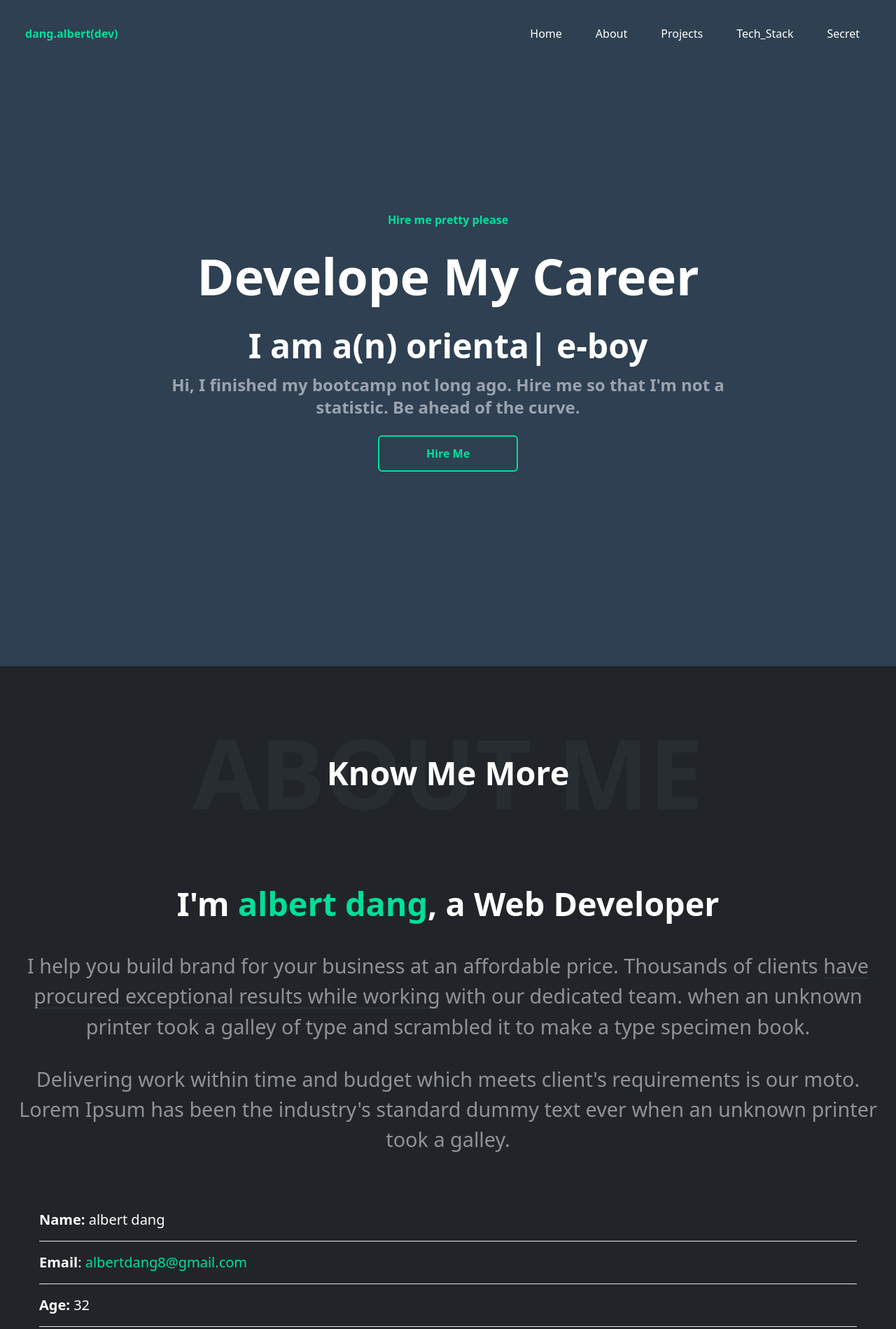
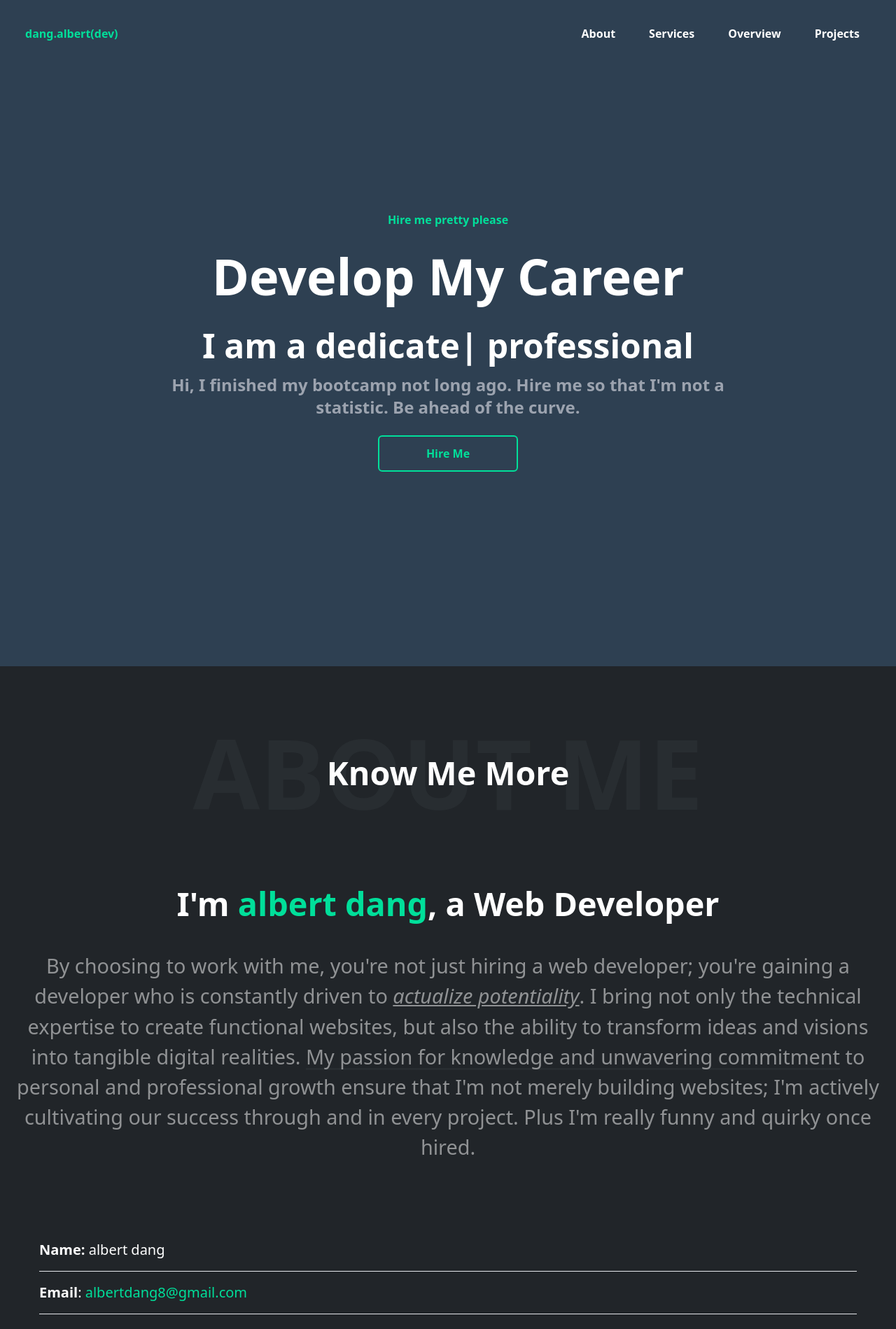
Before and after one commit to albertdang8/portfolio, a React (Vite) app in the folder code/: page / in a window 1280 px wide. Shown: the top 1899 px of the page at 70% size. Built offline with nearby package versions, Linux system fonts and the light colour scheme; some icons are missing.

Commit message:
naughty stuff removed for humorless reasons

```diff
--- a/code/src/components/NavBar/NavBar.jsx
+++ b/code/src/components/NavBar/NavBar.jsx
@@ -3,77 +3,28 @@ import { Link } from "react-router-dom";
 import { AiOutlineClose, AiOutlineMenu } from "react-icons/ai";
 
 const NavBar = () => {
-  const [nav, setNav] = useState(true);
-
-  const handleNav = () => {
-    setNav(!nav);
-  };
 
   return (
     <>
-      <nav className="z-50 flex justify-between items-center h-24 text-white max-w-[1240px] mx-auto px-4">
-        <h1 className="w-full text-md font-bold text-[#00DF9A]">
+      <nav className="flex justify-between items-center h-24 text-white max-w-[1240px] mx-auto px-4 max-md:flex-col">
+        <h1 className="w-full text-md font-bold text-[#00DF9A] max-md:text-center max-md:pt-4">
           dang.albert(dev)
         </h1>
-        <ul className="md:flex gap-4 hidden">
-          <li>
-            <Link className="p-4 nav__link" to="/">
-              Home
-            </Link>
+        <ul className="flex gap-4 font-semibold">
+          <li className="p-4 nav__link">
+            <a href="#summary">About</a>
           </li>
-          <li>
-            <Link className="p-4 nav__link" to="/about">
-              About
-            </Link>
+          <li className="p-4 nav__link">
+            <a href="#">Services</a>
           </li>
-          <li>
-            <Link className="p-4 nav__link" to="/">
-              Projects
-            </Link>
+          <li className="p-4 nav__link">
+            <a href="#">Overview</a>
           </li>
-          <li>
-            <Link className="p-4 nav__link" to="/">
-              Tech_Stack
-            </Link>
-          </li>
-          <li>
-            <Link className="p-4 nav__link" to="/">
-              Secret
-            </Link>
+          <li className="p-4 nav__link">
+            <a href="#">Projects</a>
           </li>
         </ul>
-        <div onClick={handleNav} className="block md:hidden">
-          {!nav ? <AiOutlineClose size={20} /> : <AiOutlineMenu size={20} />}
-        </div>
-        <div
-          className={
-            !nav
-              ? "z-50 fixed left-0 top-0 w-[60%] border-r border-r-gray-900 bg-[#657c69] ease-in-out duration-500"
-              : "fixed left-[-100%]"
-          }
-        >
-          <h1 className="w-full text-md font-bold text-[#00DF9A] m-4">
-            albert.dang(dev)
-          </h1>
 
-          <ul className="uppercase p-4">
-            <li className="p-4 border-b border-gray-300">
-              <Link to="/">Home</Link>
-            </li>
-            <li className="p-4 border-b border-gray-300">
-              <Link to="/about">About</Link>
-            </li>
-            <li className="p-4 border-b border-gray-300">
-              <Link to="/">Projects</Link>
-            </li>
-            <li className="p-4 border-b border-gray-300">
-              <Link to="/">Tech_Stack</Link>
-            </li>
-            <li className="p-4 border-gray-300">
-              <Link to="/">Secret</Link>
-            </li>
-          </ul>
-        </div>
       </nav>
     </>
   );
--- a/code/src/sections/Hero.jsx
+++ b/code/src/sections/Hero.jsx
@@ -7,7 +7,7 @@ const Hero = () => {
 
   useEffect(() => {
     const typed = new Typed(el.current, {
-      strings: ["breedable", "oriental", "submissive", "ching-chong", "simp"],
+      strings: ["adaptable", "dedicated", "motivated", "goal-driven", "thirsty"],
       startDelay: 2000,
       typeSpeed: 100,
       backDelay: 1500,
@@ -27,11 +27,11 @@ const Hero = () => {
       <div className="max-w-[800px] w-full h-screen mx-auto text-center flex flex-col justify-center">
         <p className="text-[#00DF9A] font-bold p-2">Hire me pretty please</p>
         <h1 className="md:text-7xl sm:text-6xl text-4xl font-bold md:py-6 capitalize">
-          Develope my career
+          Develop my career
         </h1>
         <div className="flex justify-center items-center">
           <p className="md:text-5xl sm:text-4xl text-xl font-bold py-4">
-            I am a(n) <span ref={el} /> e-boy
+            I am a <span ref={el} /> professional
           </p>
         </div>
         <p className="md:text-2xl text-xl font-bold text-gray-400">
--- a/code/src/sections/Qualifications.jsx
+++ b/code/src/sections/Qualifications.jsx
@@ -10,10 +10,9 @@ const Qualifications = () => {
           What I Bring
         </h1>
       </div>
-      <div className="flex flex-col justify-center items-center text-white container">
-        <div className="flex max-md:flex-col justify-center items-center gap-6">
-          <div className="max-w-md">
-            <h3 className="font-semibold p-2 text-[1.3125rem] capitalize text-center">
+      <div className="flex flex-col gap-4 justify-center items-center text-white container md:text-[calc(1rem+.75vw)] px-12">
+        <div className="max-w-6xl">
+          <h3 className="font-semibold py-4 capitalize text-center">
             Continuous Learning
           </h3>
           <p className="text-center font-semibold text-[rgba(255,255,255,0.5)]">
@@ -22,8 +21,8 @@ const Qualifications = () => {
             deliver high-quality solutions for your digital projects.
           </p>
         </div>
-          <div className="max-w-md">
-            <h3 className="font-semibold p-2 text-[1.3125rem] capitalize text-center">
+        <div className="max-w-6xl">
+          <h3 className="font-semibold py-4 md:text-[calc(1rem+1vw)] capitalize text-center">
             Passion for Front-End Development
           </h3>
           <p className="text-center font-semibold text-[rgba(255,255,255,0.5)]">
@@ -33,51 +32,30 @@ const Qualifications = () => {
             digital vision to life.
           </p>
         </div>
-        </div>
 
-        <div className="flex max-md:flex-col max-md:pt-12 justify-center items-center gap-6">
-          <div className="max-w-md">
-            <h3 className="font-semibold p-4 text-[1.3125rem] capitalize text-center">
+        <div className="max-w-6xl flex flex-col justify-center items-center pl-5">
+          <h3 className="font-semibold py-4 md:text-[calc(1rem+.75vw)] capitalize text-center">
             Key Skills
           </h3>
           <ul className="font-semibold text-[rgba(255,255,255,0.5)] list-disc flex flex-col gap-4">
             <li>
-                Front-End Development: Proficient in HTML, CSS, and JavaScript
-                to create visually captivating user interfaces.
+              Front-End Development: Proficient in HTML, CSS, and JavaScript to
+              create visually captivating user interfaces.
             </li>
             <li>
-                Frameworks and Libraries: Skilled in using various front-end
-                frameworks and libraries to enhance web applications, including
-                React, Angular, and others.
+              Frameworks and Libraries: Skilled in using various frameworks and
+              libraries to enhance web applications, including React, Next, and
+              others.
             </li>
             <li>
               UI/UX Design: Committed to following design principles to create
               intuitive and visually engaging web layouts.
             </li>
             <li>
-                Problem Solving: Thrive on solving complex challenges and
-                finding creative solutions within the front-end development
-                space.
+              Problem Solving: Thrive on solving complex challenges and finding
+              creative solutions within the front-end development space.
             </li>
           </ul>
-          </div>
-
-          <div className="max-w-md">
-            <h3 className="font-semibold p-4 text-[1.3125rem] capitalize text-center">
-              The <span className="text-[#00DF9A]">intangibles</span>
-            </h3>
-            <p className="font-semibold text-[rgba(255,255,255,0.5)]">
-              By choosing to work with me, {`you're`} not just hiring a web
-              developer; {`you're`} gaining a developer who is constantly driven
-              to actualize potentiality. I bring not only the technical
-              expertise to create functional websites but also the ability to
-              transform ideas and visions into tangible digital realities. My
-              passion for knowledge and unwavering commitment to personal and
-              professional growth ensure that {`I'm`} not merely building
-              websites; {`I'm`} actively cultivating our success through and in
-              every project.
-            </p>
-          </div>
         </div>
       </div>
     </section>
--- a/code/src/sections/Resume.jsx
+++ b/code/src/sections/Resume.jsx
@@ -1,7 +1,7 @@
 
 const Resume = () => {
   return (
-    <section className="min-h-screen bg-[#212529]">
+    <section className="min-h-screen bg-[#212529] pb-12">
       <div className="flex flex-col justify-center items-center select-none container">
         <h1 className="text-center text-[calc(1.95rem+8.4vw)] text-[#282d31] uppercase font-bold py-12 relative">
           Summary
--- a/code/src/sections/Summary.jsx
+++ b/code/src/sections/Summary.jsx
@@ -23,19 +23,20 @@ const Summary = () => {
           </h2>
           <div className="md:text-[calc(1rem+1vw)] text-white/50 container text-center my-8 px-6">
             <p className="mb-8">
-              I help you build brand for your business at an affordable price.
-              Thousands of clients{" "}
+              By choosing to work with me, {`you're`} not just hiring a web
+              developer; {`you're`} gaining a developer who is constantly driven
+              to <span className="underline italic">actualize potentiality</span>. I bring not only the technical
+              expertise to create functional websites, but also the ability to
+              transform ideas and visions into tangible digital realities.{" "}
               <a className="under__line">
-                have procured exceptional results while working
+                My passion for knowledge and unwavering commitment
               </a>{" "}
-              with our dedicated team. when an unknown printer took a galley of
-              type and scrambled it to make a type specimen book.
+              to personal and professional growth ensure that {`I'm`} not merely
+              building websites; {`I'm`} actively cultivating our success
+              through and in every project. Plus {`I'm`} really funny and quirky
+              once hired.
             </p>
-            <p>
-              {`Delivering work within time and budget which meets client's
-            requirements is our moto. Lorem Ipsum has been the industry's
-            standard dummy text ever when an unknown printer took a galley.`}
-            </p>
+
           </div>
         </div>
 
```
Lines whose indentation alone changed are shown as unchanged.
